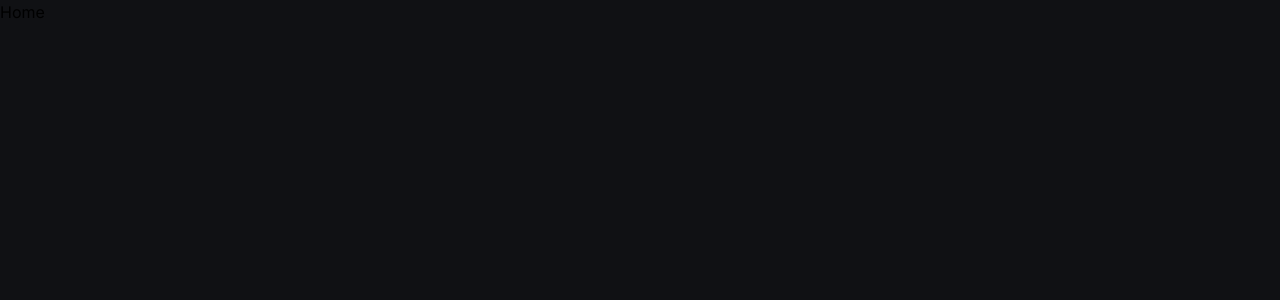
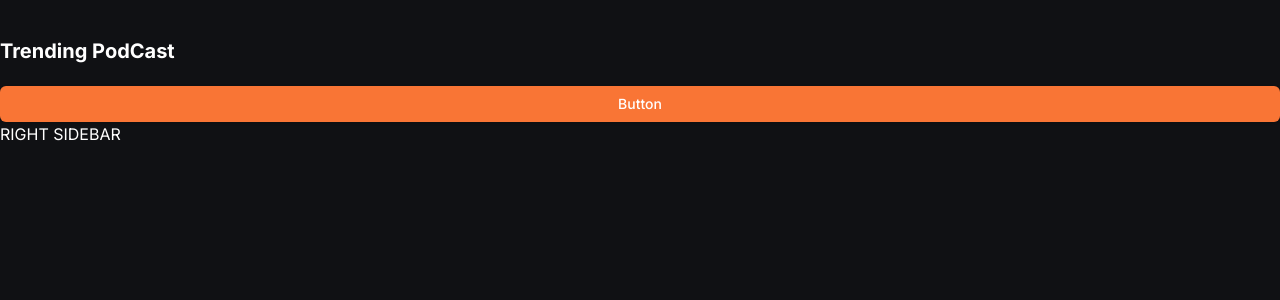
Before and after one commit to samarth-kamble/ai-podcastr-app, a Next.js app: page / in a window 1280 px wide. Shown: the top 300 px of the page. Built offline with nearby package versions, Linux system fonts and the light colour scheme.

Commit message:
Implement File and folder struture

```diff
--- /dev/null
+++ b/app/(auth)/layout.tsx
@@ -0,0 +1,14 @@
+
+export default function RootLayout({
+    children,
+  }: Readonly<{
+    children: React.ReactNode;
+  }>) {
+    return (
+      <div>
+        <main>
+          {children}
+        </main>
+      </div>
+    );
+  }
--- /dev/null
+++ b/app/(root)/create-podcast/page.tsx
@@ -0,0 +1,7 @@
+import React from "react";
+
+const CreatePodcast = () => {
+  return <div>CreatePodcast</div>;
+};
+
+export default CreatePodcast;
--- /dev/null
+++ b/app/(root)/discover/page.tsx
@@ -0,0 +1,7 @@
+import React from "react";
+
+const Discover = () => {
+  return <div>Discover</div>;
+};
+
+export default Discover;
--- /dev/null
+++ b/app/(root)/layout.tsx
@@ -0,0 +1,17 @@
+import LeftSidebar from "@/components/LeftSidebar";
+
+export default function RootLayout({
+  children,
+}: Readonly<{
+  children: React.ReactNode;
+}>) {
+  return (
+    <div>
+      <main>
+        <LeftSidebar />
+        {children}
+        <p className="text-white-1">RIGHT SIDEBAR</p>
+      </main>
+    </div>
+  );
+}
--- /dev/null
+++ b/app/(root)/page.tsx
@@ -0,0 +1,15 @@
+import { Button } from '@/components/ui/button'
+import React from 'react'
+
+const Home = () => {
+  return (
+    <div className='mt-9 flex flex-col gap-9'>
+      <section className='flex flex-col gap-5'>
+        <h1 className='text-20 font-bold text-white-1 '>Trending PodCast</h1>
+        <Button className='text-white-1 bg-orange-1'>Button</Button>
+      </section>
+    </div>
+  )
+}
+
+export default Home
--- /dev/null
+++ b/app/(root)/podcast/[podcastId]/page.tsx
@@ -0,0 +1,7 @@
+import React from "react";
+
+const PodcastDetails = ({ params }: { params: { podcastId: string } }) => {
+  return <p className="text-white-1">PodcastDeatails for {params.podcastId}</p>;
+};
+
+export default PodcastDetails;
--- /dev/null
+++ b/app/(root)/profile/page.tsx
@@ -0,0 +1,9 @@
+import React from 'react'
+
+const Profile = () => {
+  return (
+    <div>Profile</div>
+  )
+}
+
+export default Profile
--- a/app/page.tsx
+++ /dev/null
@@ -1,9 +0,0 @@
-import React from 'react'
-
-const Home = () => {
-  return (
-    <div>Home</div>
-  )
-}
-
-export default Home
--- /dev/null
+++ b/components/LeftSidebar.tsx
@@ -0,0 +1,11 @@
+import React from "react";
+
+const LeftSidebar = () => {
+  return (
+    <section>
+      <nav></nav>
+    </section>
+  );
+};
+
+export default LeftSidebar;
--- /dev/null
+++ b/components/ui/button.tsx
@@ -0,0 +1,57 @@
+import * as React from "react"
+import { Slot } from "@radix-ui/react-slot"
+import { cva, type VariantProps } from "class-variance-authority"
+
+import { cn } from "@/lib/utils"
+
+const buttonVariants = cva(
+  "inline-flex items-center justify-center whitespace-nowrap rounded-md text-sm font-medium transition-colors focus-visible:outline-none focus-visible:ring-1 focus-visible:ring-ring disabled:pointer-events-none disabled:opacity-50",
+  {
+    variants: {
+      variant: {
+        default:
+          "bg-primary text-primary-foreground shadow hover:bg-primary/90",
+        destructive:
+          "bg-destructive text-destructive-foreground shadow-sm hover:bg-destructive/90",
+        outline:
+          "border border-input bg-background shadow-sm hover:bg-accent hover:text-accent-foreground",
+        secondary:
+          "bg-secondary text-secondary-foreground shadow-sm hover:bg-secondary/80",
+        ghost: "hover:bg-accent hover:text-accent-foreground",
+        link: "text-primary underline-offset-4 hover:underline",
+      },
+      size: {
+        default: "h-9 px-4 py-2",
+        sm: "h-8 rounded-md px-3 text-xs",
+        lg: "h-10 rounded-md px-8",
+        icon: "h-9 w-9",
+      },
+    },
+    defaultVariants: {
+      variant: "default",
+      size: "default",
+    },
+  }
+)
+
+export interface ButtonProps
+  extends React.ButtonHTMLAttributes<HTMLButtonElement>,
+    VariantProps<typeof buttonVariants> {
+  asChild?: boolean
+}
+
+const Button = React.forwardRef<HTMLButtonElement, ButtonProps>(
+  ({ className, variant, size, asChild = false, ...props }, ref) => {
+    const Comp = asChild ? Slot : "button"
+    return (
+      <Comp
+        className={cn(buttonVariants({ variant, size, className }))}
+        ref={ref}
+        {...props}
+      />
+    )
+  }
+)
+Button.displayName = "Button"
+
+export { Button, buttonVariants }
--- a/package.json
+++ b/package.json
@@ -10,6 +10,7 @@
   },
   "dependencies": {
     "@radix-ui/react-icons": "^1.3.0",
+    "@radix-ui/react-slot": "^1.1.0",
     "class-variance-authority": "^0.7.0",
     "clsx": "^2.1.1",
     "next": "14.2.4",
```
Also changed, not shown: 1 other file (tests, documents, lock files or other folders).
